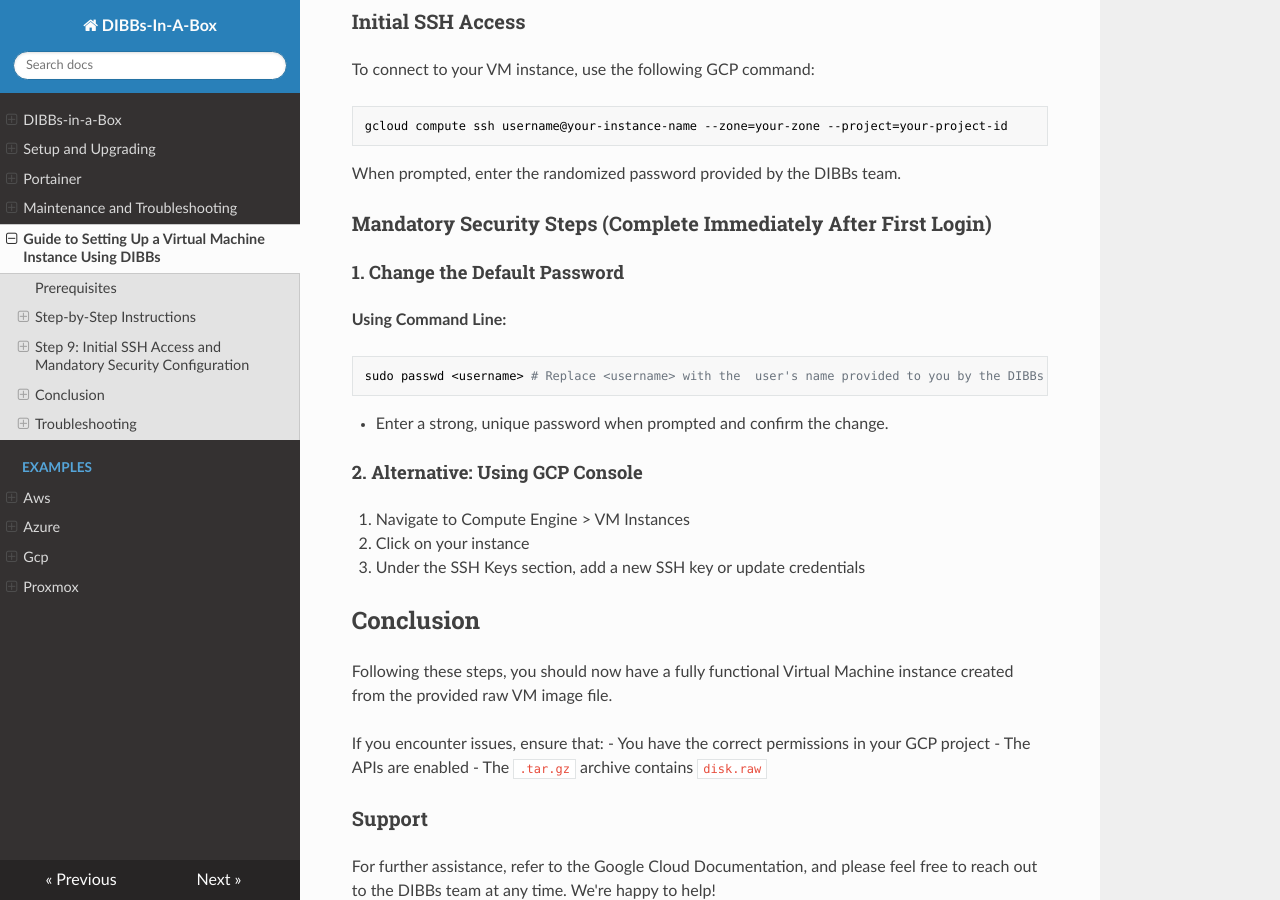
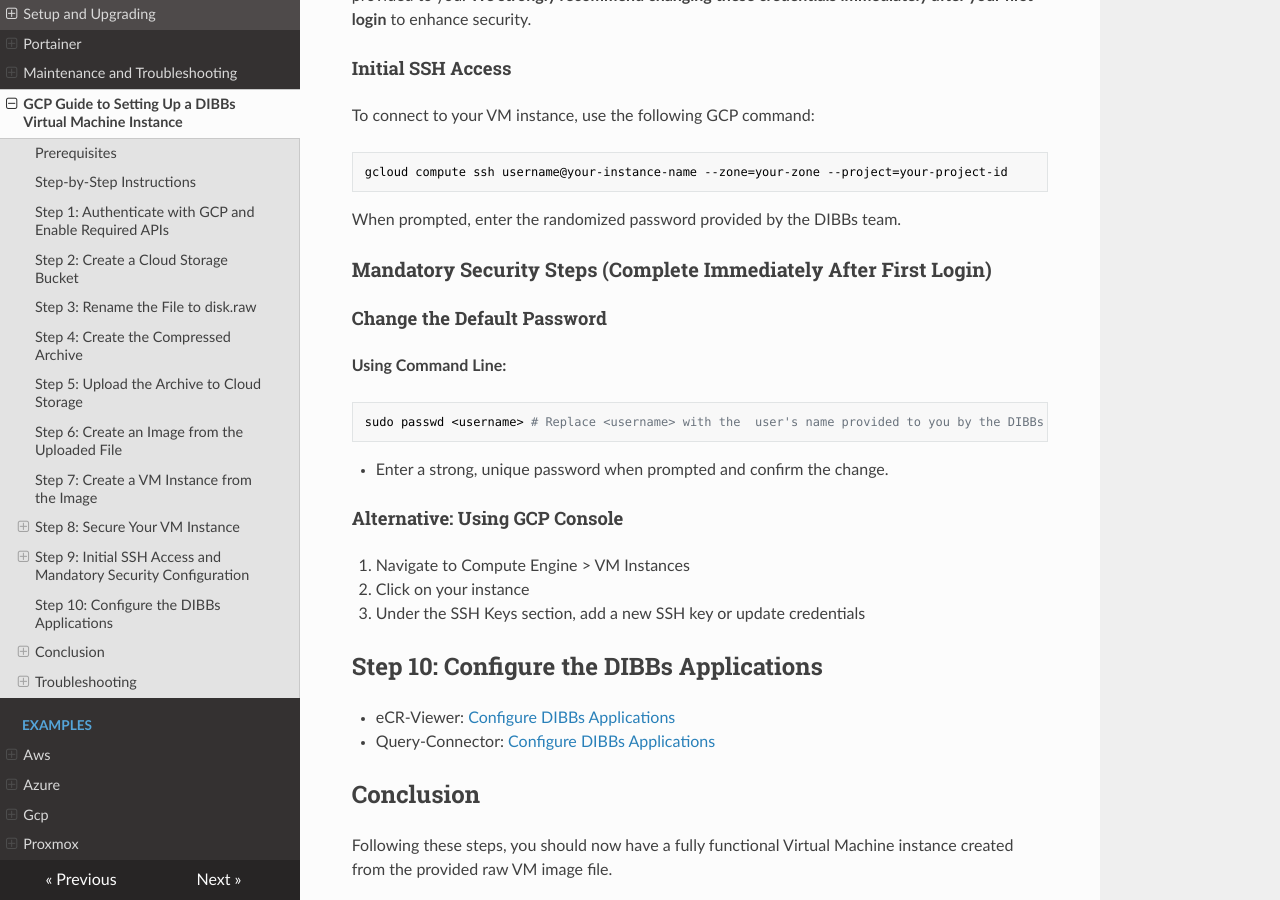
Before and after one commit to CDCgov/dibbs-vm, an MkDocs documentation site: the page built from docs/vm-docs/docs/04-GCP-VM-Setup.md, in a window 1280 px wide and 900 px high, scrolled down 4171 px. Built offline with MkDocs 1.6.1, drawn with Linux system fonts in a browser that asks for light colours; nearby versions of some CDN libraries; some of the changed text lies outside the part shown.

Commit message:
docs: update README with documentation and examples sections (#71)
(docs) Restructure docs within the docs directory, update links within the mkdocs site.
(docs) Reorganize docs and update section headers to improve navigation across the docs site.

````diff
--- a/docs/vm-docs/docs/04-GCP-VM-Setup.md
+++ b/docs/vm-docs/docs/04-GCP-VM-Setup.md
@@ -1,4 +1,4 @@
-# Guide to Setting Up a Virtual Machine Instance Using DIBBs
+# GCP Guide to Setting Up a DIBBs Virtual Machine Instance
 
 *Version 1.1*
 
@@ -23,7 +23,7 @@
 
 ## Step-by-Step Instructions
 
-### Step 1: Authenticate with GCP and Enable Required APIs
+## Step 1: Authenticate with GCP and Enable Required APIs
 
 Open your terminal and run the following commands:
 
@@ -38,7 +38,7 @@
 gcloud services enable compute.googleapis.com storage-component.googleapis.com
 ```
 
-### Step 2: Create a Cloud Storage Bucket
+## Step 2: Create a Cloud Storage Bucket
 
 Google requires a Cloud Storage bucket to store the VM image before importing it.
 
@@ -53,7 +53,7 @@
 
 > ⚠️ **Note**: The bucket you're creating here should differ from the storage bucket required to store FHIR data for the eCR Viewer. This bucket is mainly a repository to store the DIBBs `.raw` VM file.
 
-### Step 3: Rename the File to disk.raw
+## Step 3: Rename the File to disk.raw
 
 GCP requires the file inside the archive to be named `disk.raw`. Rename it using the following commands:
 
@@ -64,7 +64,7 @@
 After this, you should have only:
 - `disk.raw`
 
-### Step 4: Create the Compressed Archive
+## Step 4: Create the Compressed Archive
 
 GCP does not support `.raw` files directly, so we need to compress the file into a `.tar.gz` archive.
 
@@ -85,7 +85,7 @@
 - `disk.raw`
 - `preferred name.tar.gz`
 
-### Step 5: Upload the Archive to Cloud Storage
+## Step 5: Upload the Archive to Cloud Storage
 
 You can upload the compressed file using the CLI or the GCP Portal.
 
@@ -101,7 +101,7 @@
 
 > ⚠️ **Note**: The upload process may take up to an hour.
 
-### Step 6: Create an Image from the Uploaded File
+## Step 6: Create an Image from the Uploaded File
 
 Once the upload is complete, create an image using the `.tar.gz` file.
 
@@ -119,7 +119,7 @@
 4. Browse and select `my-vm-file.tar.gz`
 5. Complete the required metadata fields
 
-### Step 7: Create a VM Instance from the Image
+## Step 7: Create a VM Instance from the Image
 
 Now that the image is ready, create a VM instance.
 
@@ -185,7 +185,7 @@
 
 Your VM instance comes pre-configured with temporary login credentials that the DIBBs team has provided to you. **We strongly recommend changing these credentials immediately after your first login** to enhance security.
 
-### Initial SSH Access
+#### Initial SSH Access
 
 To connect to your VM instance, use the following GCP command:
 
@@ -206,12 +206,16 @@
 
 - Enter a strong, unique password when prompted and confirm the change.
 
-#### 2. Alternative: Using GCP Console
+#### Alternative: Using GCP Console
 
 1. Navigate to Compute Engine > VM Instances
 2. Click on your instance
 3. Under the SSH Keys section, add a new SSH key or update credentials
 
+## Step 10: Configure the DIBBs Applications
+
+- eCR-Viewer: [Configure DIBBs Applications](examples/gcp/dibbs-ecr-viewer.md)
+- Query-Connector: [Configure DIBBs Applications](examples/gcp/dibbs-query-connector.md)
 
 ## Conclusion
 
````
Also changed, not shown: other parts of docs/vm-docs/docs/04-GCP-VM-Setup.md (+3 -3 lines), examples/gcp/README.md (deleted).
